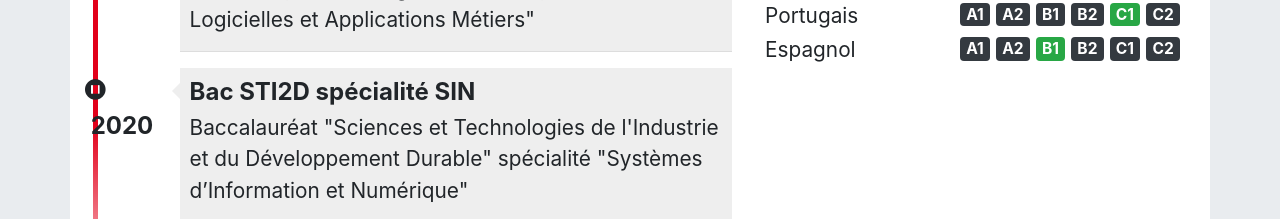
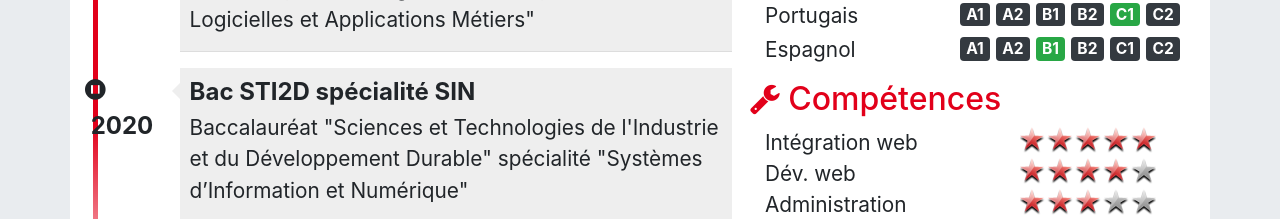
Before and after one commit to theoimpera/theodoreimperato.github.io, a plain HTML site: page pages/cv.html in a window 1280 px wide. Shown: the part 733-952 px from the top of the page. Drawn offline with nearby package versions, Linux system fonts and the light colour scheme.

Commit message:
Ajout des compétences métier

```diff
--- a/css/cv.css
+++ b/css/cv.css
@@ -237,3 +237,37 @@ body {
 #langues .langue {
     padding-top: 3px;
 }
+/******************************************
+* Compétences
+******************************************/
+#competences .container {
+    display: flex;
+    flex-direction: row;
+    justify-content: space-between;
+}
+#competences .container .libelle {
+    font-size: 1.3em;
+}
+#competences .container .classement {
+    background: scroll transparent url(images/Red-Rating-Stars.png) no-repeat;
+    width: 160px;
+    height: 27px;
+}
+#competences .container .classement0 {
+    background-position: 0 -142px;
+}
+#competences .container .classement1 {
+    background-position: 0 -112px;
+}
+#competences .container .classement2 {
+    background-position: 0 -84px;
+}
+#competences .container .classement3 {
+    background-position: 0 -56px;
+}
+#competences .container .classement4 {
+    background-position: 0 -28px;
+}
+#competences .container .classement5 {
+    background-position: 0 0px;
+}
--- a/pages/cv.html
+++ b/pages/cv.html
@@ -321,7 +321,21 @@
                                 </div>
                             </div>
                         </div>
-
+                        <div id="competences" class="rubrique clearfix">
+                            <h2><span class="fa fa-wrench"></span> Compétences</h2>
+                            <div class="container">
+                                <div class="libelle">Intégration web</div>
+                                <div class="classement classement5"></div>
+                            </div>
+                            <div class="container">
+                                <div class="libelle">Dév. web</div>
+                                <div class="classement classement4"></div>
+                            </div>
+                            <div class="container">
+                                <div class="libelle">Administration</div>
+                                <div class="classement classement3"></div>
+                            </div>
+                        </div>
                     </div>
                 </div>
             </div>
```
